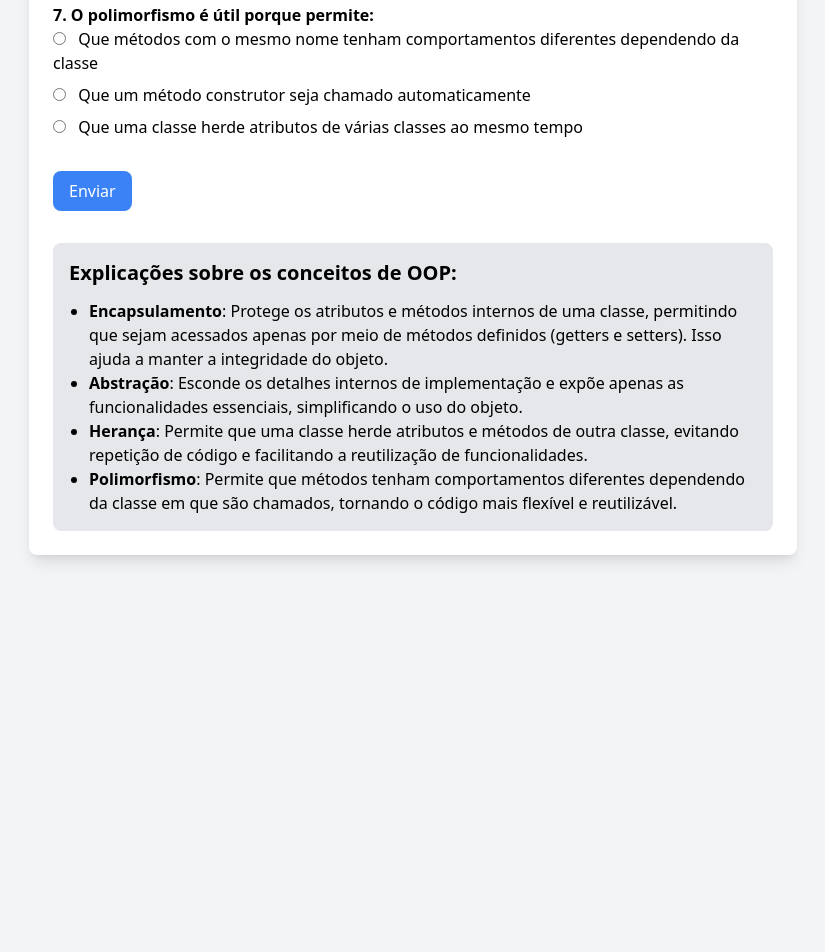
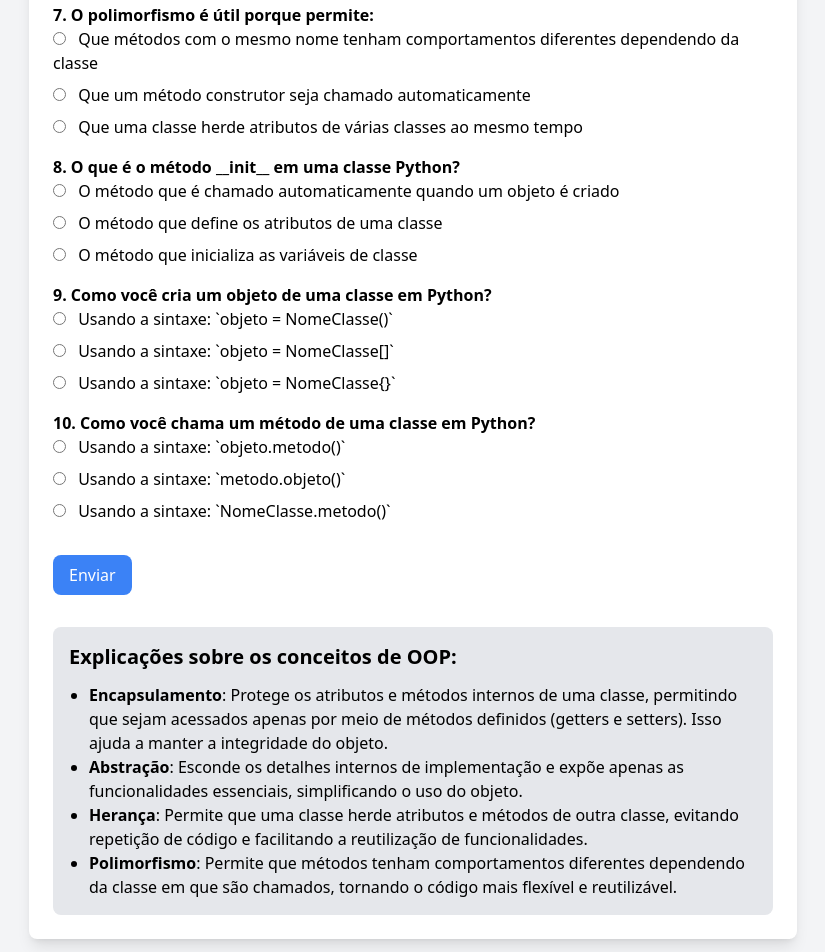
Before and after one commit to abreulima/Python-OOP, a plain HTML site: page index.html in a window 1280 px wide. Shown: the part 917-1869 px from the top of the page, without its empty margins (227-1052 px from the left). Before the commit the page ends 1504 px from the top, so only its background shows below. Drawn offline with nearby package versions, Linux system fonts and the light colour scheme.

Commit message:
Update index.html

```diff
--- a/index.html
+++ b/index.html
@@ -132,6 +132,54 @@
                 </div>
             </div>
 
+            <!-- Pergunta 8 - Inicialização de Classe -->
+            <div class="mb-4">
+                <p class="font-semibold">8. O que é o método __init__ em uma classe Python?</p>
+                <div class="space-y-2">
+                    <label class="block">
+                        <input type="radio" name="q8" value="correct" class="mr-2"> O método que é chamado automaticamente quando um objeto é criado
+                    </label>
+                    <label class="block">
+                        <input type="radio" name="q8" value="wrong" class="mr-2"> O método que define os atributos de uma classe
+                    </label>
+                    <label class="block">
+                        <input type="radio" name="q8" value="wrong" class="mr-2"> O método que inicializa as variáveis de classe
+                    </label>
+                </div>
+            </div>
+
+            <!-- Pergunta 9 - Criação de Objetos -->
+            <div class="mb-4">
+                <p class="font-semibold">9. Como você cria um objeto de uma classe em Python?</p>
+                <div class="space-y-2">
+                    <label class="block">
+                        <input type="radio" name="q9" value="correct" class="mr-2"> Usando a sintaxe: `objeto = NomeClasse()`
+                    </label>
+                    <label class="block">
+                        <input type="radio" name="q9" value="wrong" class="mr-2"> Usando a sintaxe: `objeto = NomeClasse[]`
+                    </label>
+                    <label class="block">
+                        <input type="radio" name="q9" value="wrong" class="mr-2"> Usando a sintaxe: `objeto = NomeClasse{}`
+                    </label>
+                </div>
+            </div>
+
+            <!-- Pergunta 10 - Chamar Método de uma Classe -->
+            <div class="mb-4">
+                <p class="font-semibold">10. Como você chama um método de uma classe em Python?</p>
+                <div class="space-y-2">
+                    <label class="block">
+                        <input type="radio" name="q10" value="correct" class="mr-2"> Usando a sintaxe: `objeto.metodo()`
+                    </label>
+                    <label class="block">
+                        <input type="radio" name="q10" value="wrong" class="mr-2"> Usando a sintaxe: `metodo.objeto()`
+                    </label>
+                    <label class="block">
+                        <input type="radio" name="q10" value="wrong" class="mr-2"> Usando a sintaxe: `NomeClasse.metodo()`
+                    </label>
+                </div>
+            </div>
+
             <button id="submit" class="mt-4 px-4 py-2 bg-blue-500 text-white rounded-lg">Enviar</button>
         </div>
 
@@ -154,7 +202,7 @@
             let score = 0;
 
             // Loop através de cada pergunta para verificar as respostas
-            for (let i = 1; i <= 7; i++) {
+            for (let i = 1; i <= 10; i++) {
                 const selectedAnswer = document.querySelector(`input[name="q${i}"]:checked`);
 
                 if (selectedAnswer) {
@@ -168,7 +216,7 @@
             }
 
             // Mostrar o resultado
-            resultDiv.innerHTML = `<p class="text-xl font-semibold">Você acertou ${score} de 7</p>`;
+            resultDiv.innerHTML = `<p class="text-xl font-semibold">Você acertou ${score} de 10</p>`;
         });
     </script>
 
```
